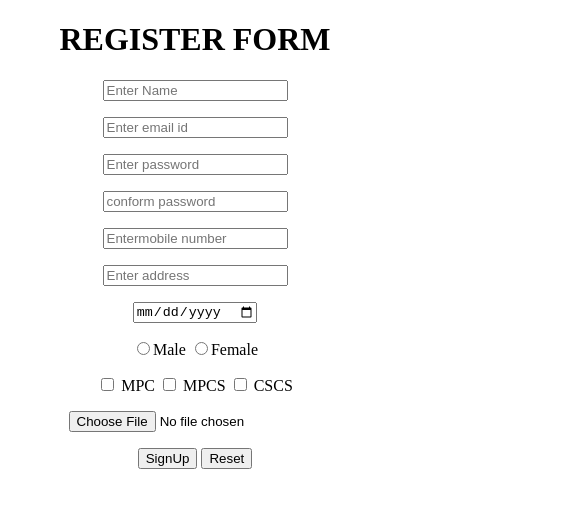
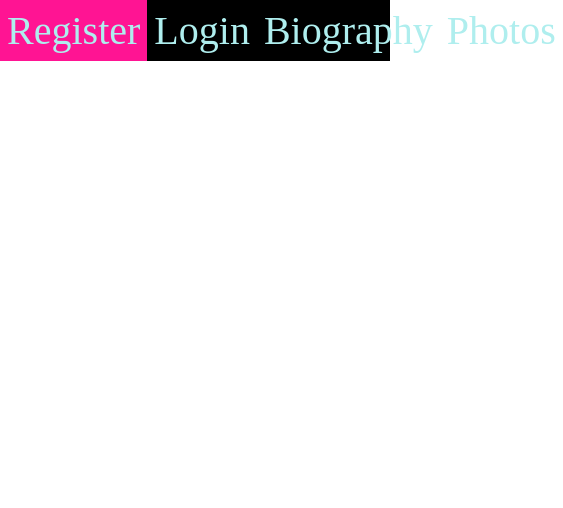
Before and after one commit to Pushpalatha-K/first-task, a plain HTML site: page index.html in a window 390 px wide. Shown: the whole page, 563 px wide, since content can reach past the window. Drawn offline with Linux system fonts and the light colour scheme.

Commit message:
added navigation

```diff
--- a/index.html
+++ b/index.html
@@ -4,34 +4,14 @@
 	<meta charset="utf-8">
 	<meta name="viewport" content="width=device-width, initial-scale=1">
 	<title></title>
+	<link rel="stylesheet" href="navigation.css"/>
 </head>
 <body>
-	<h1 align="center">REGISTER FORM</h1>
-	<center>
-	<form action="login.html">
-	<p><input type="text" placeholder="Enter Name" required /></p>
-	<p><input type="email" placeholder="Enter email id" required /></p>
-	<p><input type="password" placeholder ="Enter password" required /></p>
-	<p><input type=" Conform password" placeholder ="conform password" required /></p>
-	<p><input type="number" placeholder="Entermobile number" required /></p>
-	<p><input type="address" placeholder="Enter address" required/>
-	</p>
-	<p><input type="date"/></p>
-	<p>
-		<input type="radio" value="male" name="gender" />Male
-		<input type="radio" value="female" name="gender" />Female
-	</p>
-	<p>
-		<input value="mpc" type="checkbox"/> MPC
-		<input value="mpcs" type="checkbox"/> MPCS
-		<input value="cscs" type="checkbox"/> CSCS
-	</p>
-	<p><input type="file"/></p>
-	<p>
-	<button>SignUp</button>
-	<input type="reset"/>
-</p>
-</form>
-</center>
+	<nav class="navigation">
+	<a href="registration.html">Register</a>
+	<a href="login.html">Login</a>
+	<a href="pawankalyanbiography.html">Biography</a>
+	<a href="pawankalyanphotos.html">Photos</a>
+	</nav>
 </body>
 </html>
--- /dev/null
+++ b/navigation.css
@@ -0,0 +1,17 @@
+*{
+			margin: 0%;
+		}
+		.navigation{
+			background-color: black;
+			display: flex;
+			justify-content: space-evenly;
+		}
+		.navigation a{
+			color: paleturquoise;
+			font-size: 40px;
+			text-decoration: none;
+			padding: 1.8%;
+		}
+		.navigation a:hover{
+			background-color: deeppink;
+		}
```
Also changed, not shown: PawanKalyanbiography.html (+17 -0 lines), login.html (+12 -0 lines), pawankalyanphotos.html (+7 -0 lines), registration.html (added, +56 -0 lines).
